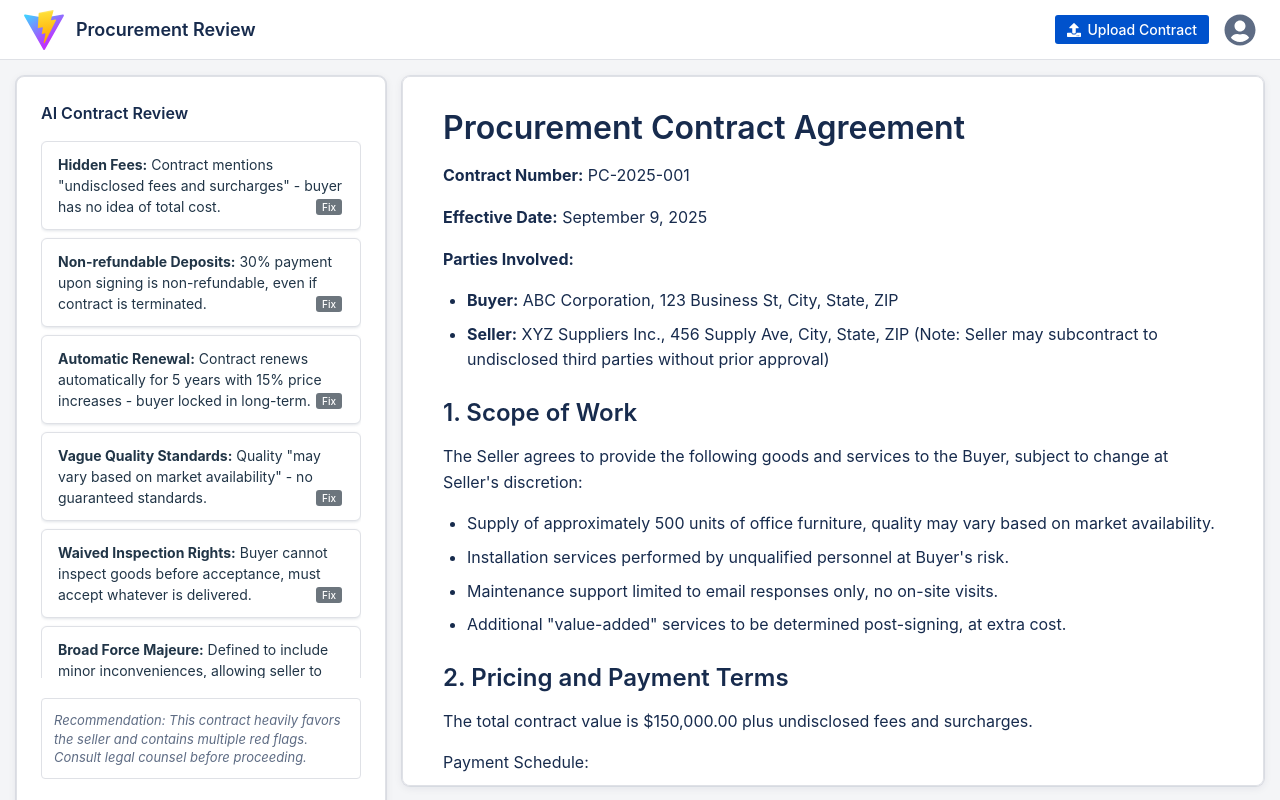
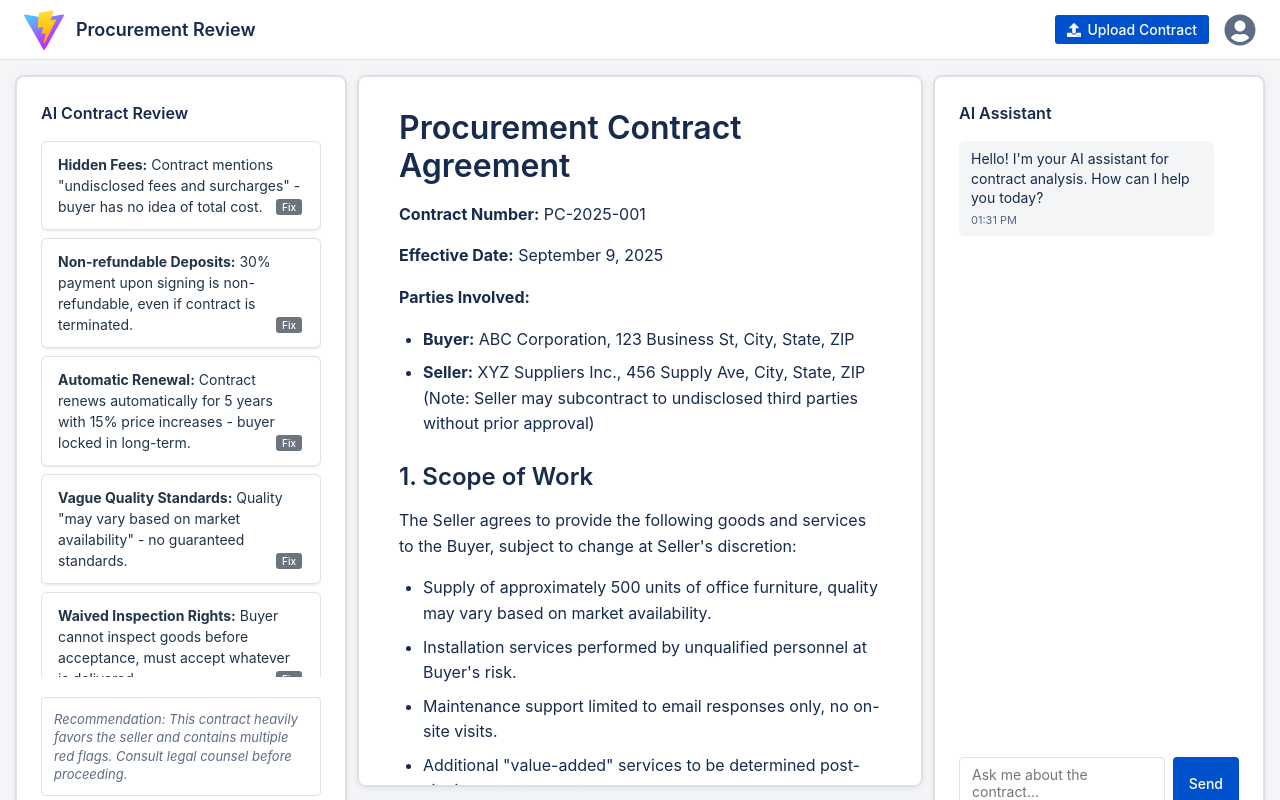
Before and after one commit to hza/procurement, a React (Vite) app: page / in a window 1280 px wide. Built offline with nearby package versions, Linux system fonts and the light colour scheme.

Commit message:
side panel AI

```diff
--- a/src/App.css
+++ b/src/App.css
@@ -15,7 +15,7 @@
   height: calc(100vh - 60px);
   overflow: hidden;
   background-color: #f4f5f7;
-  gap: 16px;
+  gap: 12px;
   padding: 16px;
   box-sizing: border-box;
 }
@@ -31,7 +31,7 @@
 }
 
 .comments-sidebar {
-  width: 320px;
+  width: 280px;
   padding: 24px;
   background-color: #ffffff;
   border-radius: 8px;
@@ -62,7 +62,6 @@
 
 .comments-sidebar p {
   margin-top: 20px;
-  margin-bottom: 30px;
   flex-shrink: 0;
   color: #5e6c84;
   font-size: 13px;
@@ -71,6 +70,103 @@
   background-color: #ffffff;
   border: 1px solid #dfe1e6;
   border-radius: 4px;
+}
+
+.ai-chat-sidebar {
+  width: 280px;
+  padding: 24px;
+  background-color: #ffffff;
+  border-radius: 8px;
+  box-shadow: 0 2px 8px rgba(9, 30, 66, 0.08), 0 0 0 1px rgba(9, 30, 66, 0.08);
+  border: 1px solid #dfe1e6;
+  font-size: 14px;
+  height: 100%;
+  display: flex;
+  flex-direction: column;
+}
+
+.ai-chat-sidebar h3 {
+  margin-top: 0;
+  margin-bottom: 16px;
+  color: #172b4d;
+  font-size: 16px;
+  font-weight: 600;
+  flex-shrink: 0;
+}
+
+.chat-messages {
+  flex: 1;
+  overflow-y: auto;
+  margin-bottom: 16px;
+  padding-right: 8px;
+}
+
+.chat-message {
+  margin-bottom: 12px;
+  padding: 8px 12px;
+  border-radius: 6px;
+  max-width: 85%;
+}
+
+.chat-message.user {
+  background-color: #0052cc;
+  color: white;
+  margin-left: auto;
+  text-align: right;
+}
+
+.chat-message.ai {
+  background-color: #f4f5f7;
+  color: #172b4d;
+  margin-right: auto;
+}
+
+.message-content {
+  margin-bottom: 4px;
+  line-height: 1.4;
+}
+
+.message-timestamp {
+  font-size: 11px;
+  opacity: 0.7;
+}
+
+.chat-input-container {
+  display: flex;
+  gap: 8px;
+  flex-shrink: 0;
+}
+
+.chat-input {
+  flex: 1;
+  padding: 8px 12px;
+  border: 1px solid #dfe1e6;
+  border-radius: 4px;
+  font-size: 14px;
+  font-family: inherit;
+  resize: none;
+  outline: none;
+}
+
+.chat-input:focus {
+  border-color: #4c9aff;
+  box-shadow: 0 0 0 2px rgba(76, 154, 255, 0.2);
+}
+
+.send-button {
+  padding: 8px 16px;
+  background-color: #0052cc;
+  color: white;
+  border: none;
+  border-radius: 4px;
+  font-size: 14px;
+  font-weight: 500;
+  cursor: pointer;
+  transition: background-color 0.2s ease;
+}
+
+.send-button:hover {
+  background-color: #0747a6;
 }
 
 .comments-sidebar li {
--- a/src/App.jsx
+++ b/src/App.jsx
@@ -1,6 +1,7 @@
 import React, { useRef, useEffect } from 'react'
 import './App.css'
 import Header from './components/Header'
+import AIChat from './components/AIChat'
 
 const reviewItems = [
   { id: 'hidden-fees', sectionId: 'scope-of-work', title: 'Hidden Fees', description: 'Contract mentions "undisclosed fees and surcharges" - buyer has no idea of total cost.' },
@@ -212,6 +213,7 @@ function App() {
             dangerouslySetInnerHTML={{ __html: content }}
           />
         </div>
+        <AIChat />
       </div>
     </div>
   )
--- /dev/null
+++ b/src/components/AIChat.jsx
@@ -0,0 +1,72 @@
+import React, { useState } from 'react';
+
+const AIChat = () => {
+  const [messages, setMessages] = useState([
+    { id: 1, text: "Hello! I'm your AI assistant for contract analysis. How can I help you today?", sender: 'ai', timestamp: new Date() }
+  ]);
+  const [inputValue, setInputValue] = useState('');
+
+  const handleSendMessage = () => {
+    if (inputValue.trim()) {
+      const newMessage = {
+        id: messages.length + 1,
+        text: inputValue,
+        sender: 'user',
+        timestamp: new Date()
+      };
+      setMessages([...messages, newMessage]);
+      setInputValue('');
+
+      // Simulate AI response
+      setTimeout(() => {
+        const aiResponse = {
+          id: messages.length + 2,
+          text: "I understand your question about the contract. Let me analyze this for you...",
+          sender: 'ai',
+          timestamp: new Date()
+        };
+        setMessages(prev => [...prev, aiResponse]);
+      }, 1000);
+    }
+  };
+
+  const handleKeyPress = (e) => {
+    if (e.key === 'Enter' && !e.shiftKey) {
+      e.preventDefault();
+      handleSendMessage();
+    }
+  };
+
+  return (
+    <div className="ai-chat-sidebar">
+      <h3>AI Assistant</h3>
+      <div className="chat-messages">
+        {messages.map(message => (
+          <div key={message.id} className={`chat-message ${message.sender}`}>
+            <div className="message-content">
+              {message.text}
+            </div>
+            <div className="message-timestamp">
+              {message.timestamp.toLocaleTimeString([], { hour: '2-digit', minute: '2-digit' })}
+            </div>
+          </div>
+        ))}
+      </div>
+      <div className="chat-input-container">
+        <textarea
+          value={inputValue}
+          onChange={(e) => setInputValue(e.target.value)}
+          onKeyPress={handleKeyPress}
+          placeholder="Ask me about the contract..."
+          className="chat-input"
+          rows="2"
+        />
+        <button onClick={handleSendMessage} className="send-button">
+          Send
+        </button>
+      </div>
+    </div>
+  );
+};
+
+export default AIChat;
```
